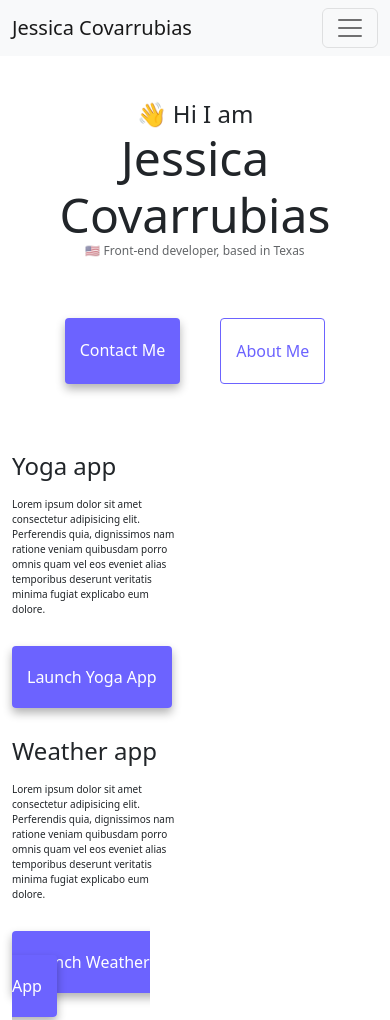
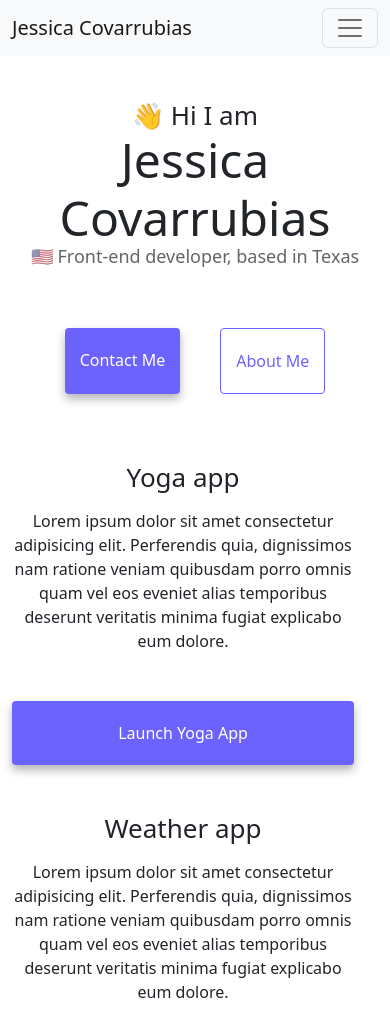
Before and after one commit to jesscov12/Advanced-tools-homework, a website: page index.html in a window 390 px wide. Shown: the top 1020 px of the page. Drawn offline with nearby package versions, Linux system fonts and the light colour scheme.

Commit message:
finished media queries for html pages

```diff
--- a/style.css
+++ b/style.css
@@ -120,18 +120,30 @@ p {
   }
 
   h2 {
-    font-size: 24px;
+    font-size: 26px;
   }
   h3 {
-    font-size: 12px;
+    font-size: 18px;
   }
   p {
-    font-size: 10px;
+    font-size: 16px;
+    text-align: center;
   }
   .email-link {
     font-size: 18px;
   }
   .row {
     display: inline-block;
+    max-width: 100%;
+  }
+  .col-md-6 {
+    width: 100%;
+  }
+  .mb-3 {
+    text-align: center;
+  }
+  .primary-link {
+    display: block;
+    text-align: center;
   }
 }
```
